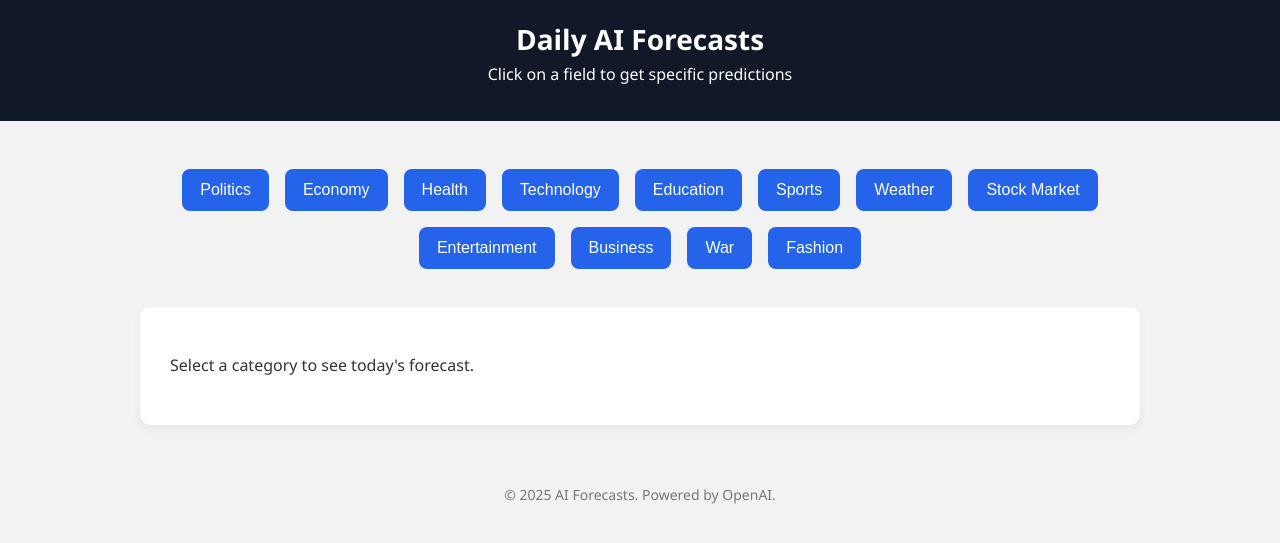
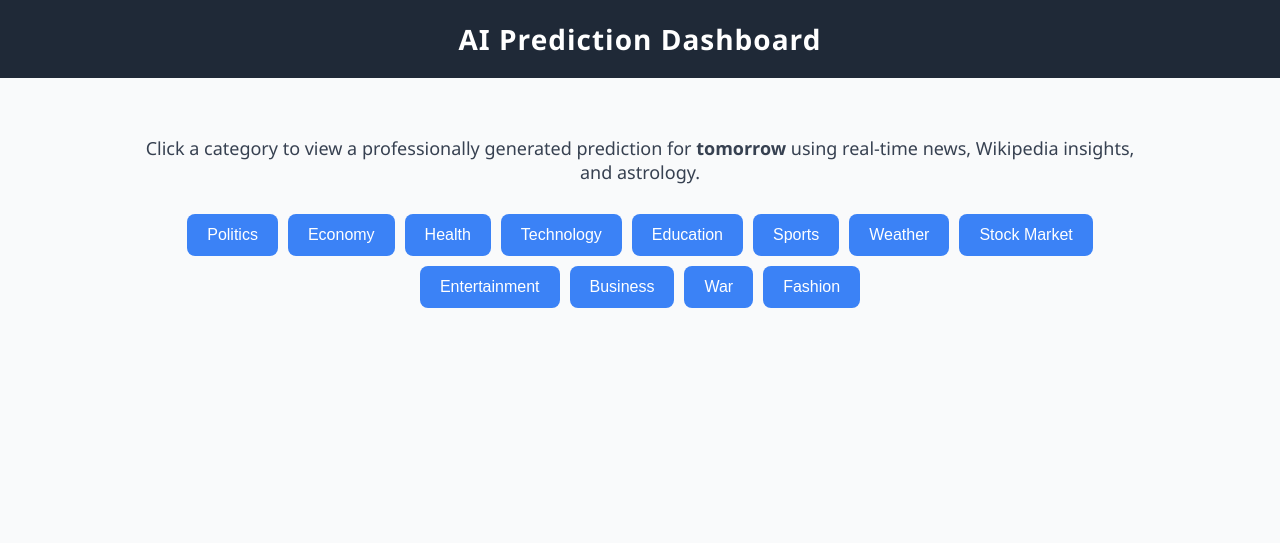
Before and after one commit to Vishalsnw/AI_Prediction_App, a Flask app: page / in a window 1280 px wide. Shown: the top 543 px of the page. Run offline with Flask 3, Linux system fonts and the light colour scheme.

Commit message:
Update index.html

```diff
--- a/templates/index.html
+++ b/templates/index.html
@@ -2,127 +2,123 @@
 <html lang="en">
 <head>
     <meta charset="UTF-8">
-    <title>Daily AI Forecasts</title>
-    <meta name="viewport" content="width=device-width, initial-scale=1">
+    <meta name="viewport" content="width=device-width, initial-scale=1.0">
+    <title>AI Prediction Dashboard</title>
     <style>
         body {
-            font-family: "Segoe UI", Tahoma, Geneva, Verdana, sans-serif;
+            font-family: 'Segoe UI', Tahoma, Geneva, Verdana, sans-serif;
+            background-color: #f9fafb;
             margin: 0;
-            background: #f2f2f2;
-            color: #333;
+            padding: 0;
         }
 
         header {
-            background-color: #111827;
+            background-color: #1f2937;
             color: #ffffff;
-            padding: 20px 0;
+            padding: 20px;
             text-align: center;
+            font-size: 28px;
+            font-weight: bold;
+            letter-spacing: 1px;
         }
 
-        h1 {
-            margin: 0;
-            font-size: 28px;
+        main {
+            max-width: 1000px;
+            margin: 20px auto;
+            padding: 20px;
         }
 
-        .container {
-            max-width: 1000px;
-            margin: 40px auto;
-            padding: 0 20px;
+        .intro {
+            text-align: center;
+            margin-bottom: 30px;
+            font-size: 18px;
+            color: #374151;
         }
 
-        .buttons {
+        .fields {
             display: flex;
             flex-wrap: wrap;
             justify-content: center;
-            margin-bottom: 30px;
+            gap: 10px;
         }
 
-        .field-btn {
-            background-color: #2563eb;
+        .field-button {
+            background-color: #3b82f6;
             color: white;
-            padding: 12px 18px;
-            margin: 8px;
             border: none;
+            padding: 12px 20px;
+            font-size: 16px;
             border-radius: 8px;
             cursor: pointer;
-            font-size: 16px;
-            transition: background 0.2s;
+            transition: background-color 0.2s ease;
         }
 
-        .field-btn:hover {
-            background-color: #1e40af;
+        .field-button:hover {
+            background-color: #2563eb;
         }
 
-        .result {
-            background: white;
-            border-radius: 10px;
-            padding: 30px;
-            box-shadow: 0 4px 10px rgba(0, 0, 0, 0.05);
+        .prediction-box {
+            margin-top: 40px;
+            background-color: #ffffff;
+            border: 1px solid #e5e7eb;
+            border-radius: 8px;
+            padding: 20px;
+            box-shadow: 0 0 10px rgba(0,0,0,0.05);
         }
 
-        .result h2 {
-            font-size: 24px;
+        .prediction-title {
+            font-size: 22px;
+            font-weight: 600;
+            color: #111827;
             margin-bottom: 10px;
-            color: #1e3a8a;
         }
 
-        .result p {
+        .prediction-content {
+            white-space: pre-wrap;
             font-size: 16px;
+            color: #374151;
             line-height: 1.6;
-        }
-
-        footer {
-            text-align: center;
-            padding: 20px;
-            font-size: 14px;
-            color: #777;
-        }
-
-        @media (max-width: 600px) {
-            .field-btn {
-                width: 100%;
-                text-align: center;
-            }
         }
     </style>
 </head>
 <body>
-    <header>
-        <h1>Daily AI Forecasts</h1>
-        <p style="margin-top: 5px;">Click on a field to get specific predictions</p>
-    </header>
+    <header>AI Prediction Dashboard</header>
+    <main>
+        <div class="intro">
+            <p>Click a category to view a professionally generated prediction for <strong>tomorrow</strong> using real-time news, Wikipedia insights, and astrology.</p>
+        </div>
 
-    <div class="container">
-        <div class="buttons">
+        <div class="fields">
             {% for field in fields %}
-                <button class="field-btn" onclick="getPrediction('{{ field }}')">{{ field }}</button>
+                <button class="field-button" onclick="getPrediction('{{ field }}')">{{ field }}</button>
             {% endfor %}
         </div>
 
-        <div id="predictionResult" class="result">
-            <p>Select a category to see today's forecast.</p>
+        <div class="prediction-box" id="prediction-box" style="display:none;">
+            <div class="prediction-title" id="prediction-title">Prediction</div>
+            <div class="prediction-content" id="prediction-content"></div>
         </div>
-    </div>
-
-    <footer>
-        &copy; 2025 AI Forecasts. Powered by OpenAI.
-    </footer>
+    </main>
 
     <script>
         function getPrediction(topic) {
-            const resultDiv = document.getElementById("predictionResult");
-            resultDiv.innerHTML = `<p><strong>Loading prediction for ${topic}...</strong></p>`;
-            fetch("/predict/" + encodeURIComponent(topic))
-                .then(res => res.json())
+            const box = document.getElementById('prediction-box');
+            const title = document.getElementById('prediction-title');
+            const content = document.getElementById('prediction-content');
+
+            title.innerText = "Loading...";
+            content.innerText = "";
+            box.style.display = "block";
+
+            fetch(`/predict/${topic}`)
+                .then(response => response.json())
                 .then(data => {
-                    if (data.prediction) {
-                        resultDiv.innerHTML = `<h2>${topic}</h2><p>${data.prediction.replace(/\n/g, "<br>")}</p>`;
-                    } else {
-                        resultDiv.innerHTML = "<p>Error loading prediction.</p>";
-                    }
+                    title.innerText = `${topic} - Tomorrow's Prediction`;
+                    content.innerText = data.prediction;
                 })
-                .catch(() => {
-                    resultDiv.innerHTML = "<p>Server error. Try again later.</p>";
+                .catch(error => {
+                    title.innerText = "Error";
+                    content.innerText = "Something went wrong while fetching the prediction.";
                 });
         }
     </script>
```
